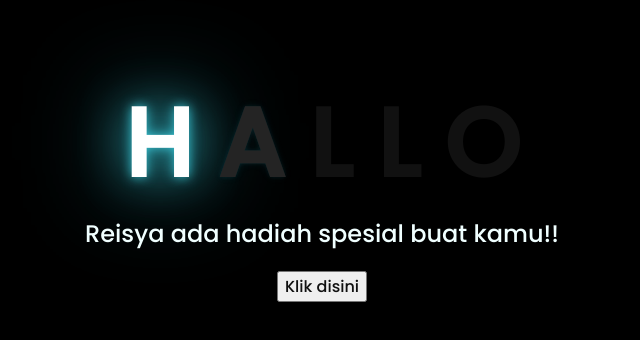
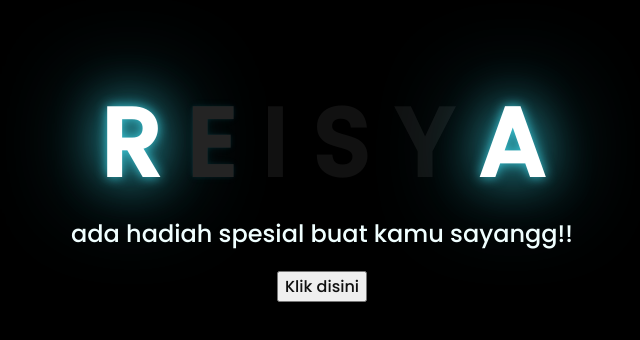
Before and after one commit to Drbrr/Drbrr.io, a plain HTML site: page index.html in a window 1280 px wide. Shown: the part 222-562 px from the top of the page, without its empty margins (326-966 px from the left). Drawn offline with Linux system fonts and the light colour scheme.

Commit message:
index.html

```diff
--- a/index.html
+++ b/index.html
@@ -11,14 +11,15 @@
 <body>
     <div class="greetings">
     <!-- silahkan menambah kata sesuai keinginan dengan <span>text...</span -->
-        <span>H</span>
+        <span>R</span>
+        <span>E</span>
+        <span>I</span>
+        <span>S</span>
+        <span>Y</span>
         <span>A</span>
-        <span>L</span>
-        <span>L</span>
-        <span>O</span>
     </div>
     <div class="description">
-        <span>Reisya ada hadiah spesial buat kamu!!</span>
+        <span>ada hadiah spesial buat kamu sayangg!!</span>
     </div>
     <div class="button">
         <button>
```
